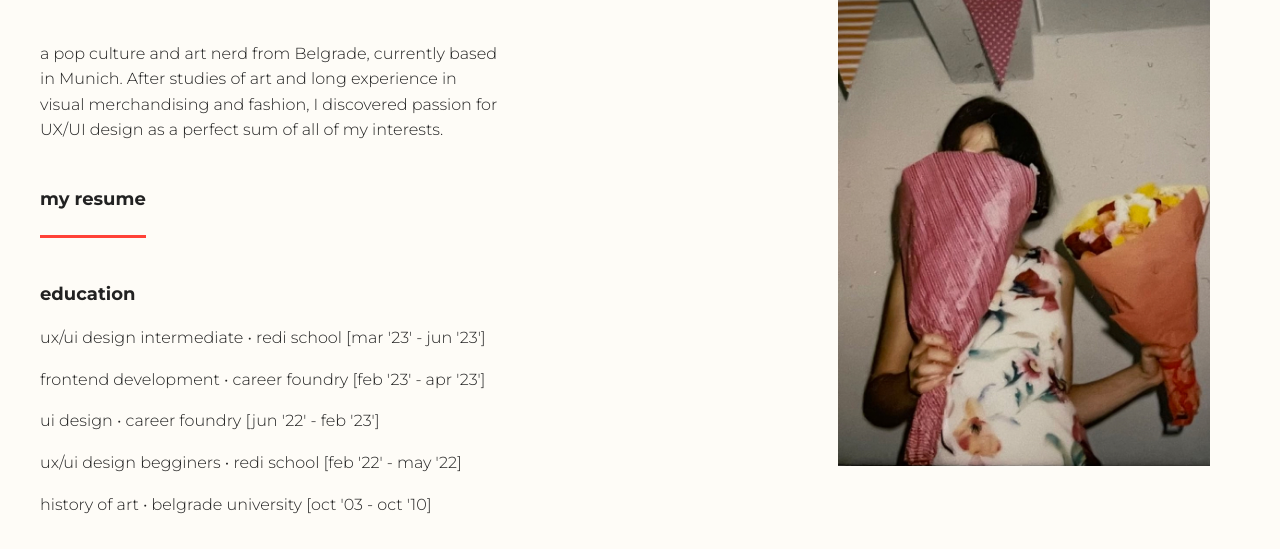
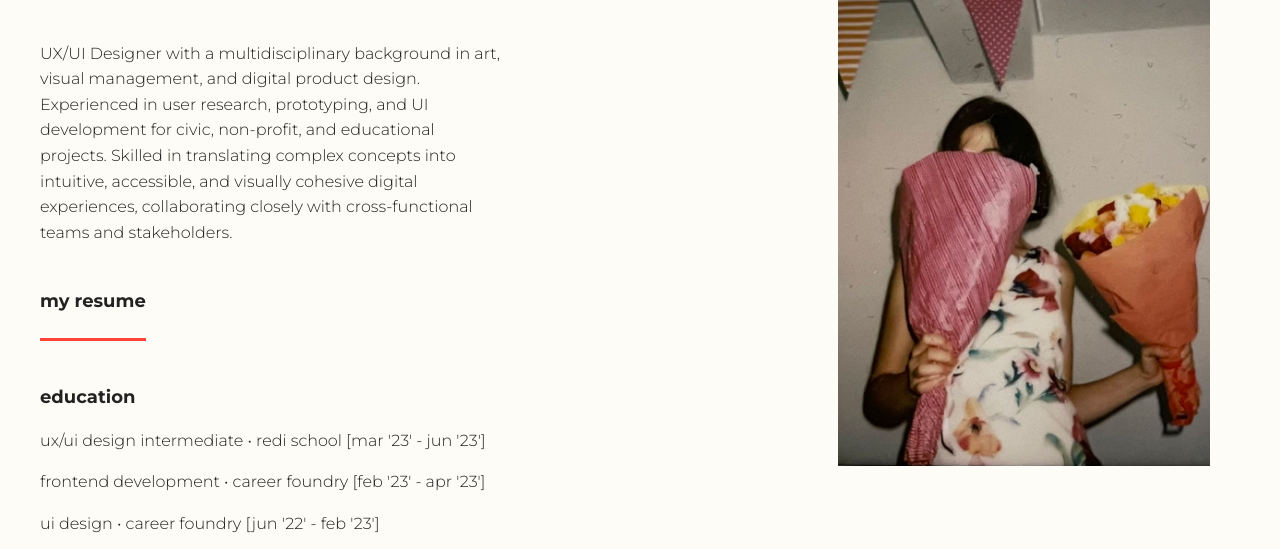
Before and after one commit to ivaflowers/portfolio, a plain HTML site: page about.html in a window 1280 px wide. Shown: the part 193-742 px from the top of the page. Drawn offline with nearby package versions, Linux system fonts and the light colour scheme.

Commit message:
Update about.html

```diff
--- a/about.html
+++ b/about.html
@@ -55,7 +55,7 @@
           <div class="col-md-6 col-lg-5">
 
             <h3>Hello, I'm Iva</h3>
-            <p>a pop culture and art nerd from Belgrade, currently based in Munich. After studies of art and long experience in visual merchandising and fashion, I discovered passion for UX/UI design as a perfect sum of all of my interests.</p>
+            <p>UX/UI Designer with a multidisciplinary background in art, visual management, and digital product design. Experienced in user research, prototyping, and UI development for civic, non-profit, and educational projects. Skilled in translating complex concepts into intuitive, accessible, and visually cohesive digital experiences, collaborating closely with cross-functional teams and stakeholders.</p>
             <br>
             <a href="files/resume.pdf" class="button" download target="_blank">my resume</a>
             <br>
```
